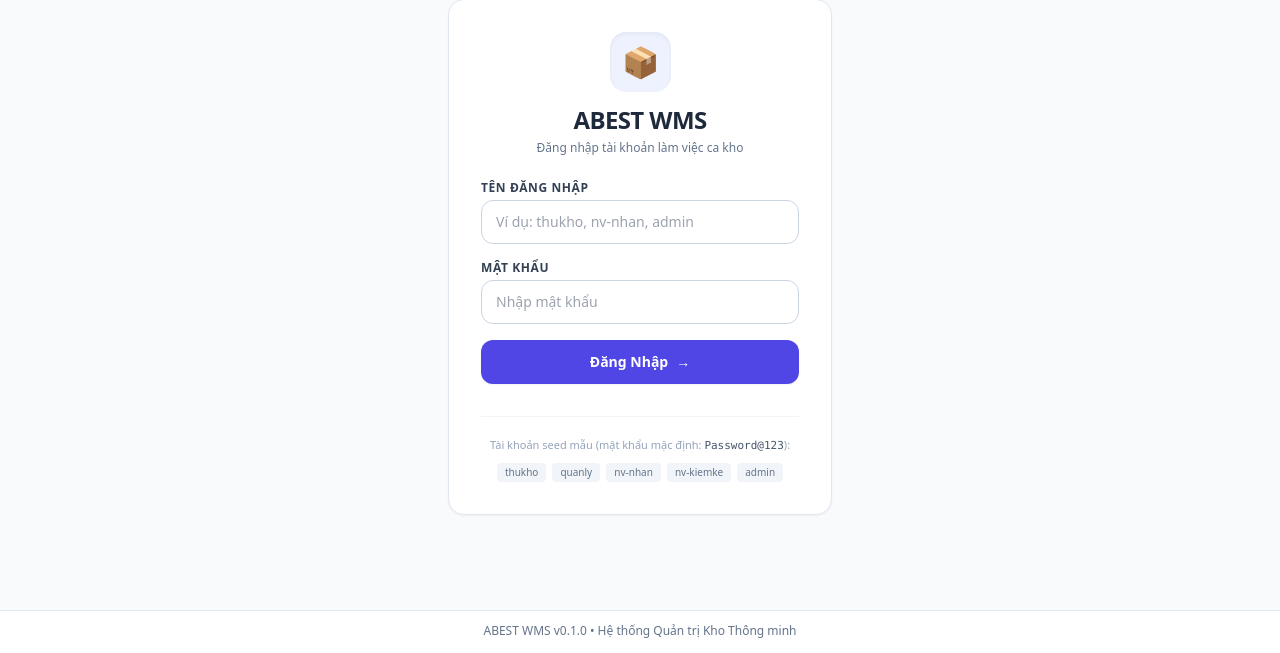
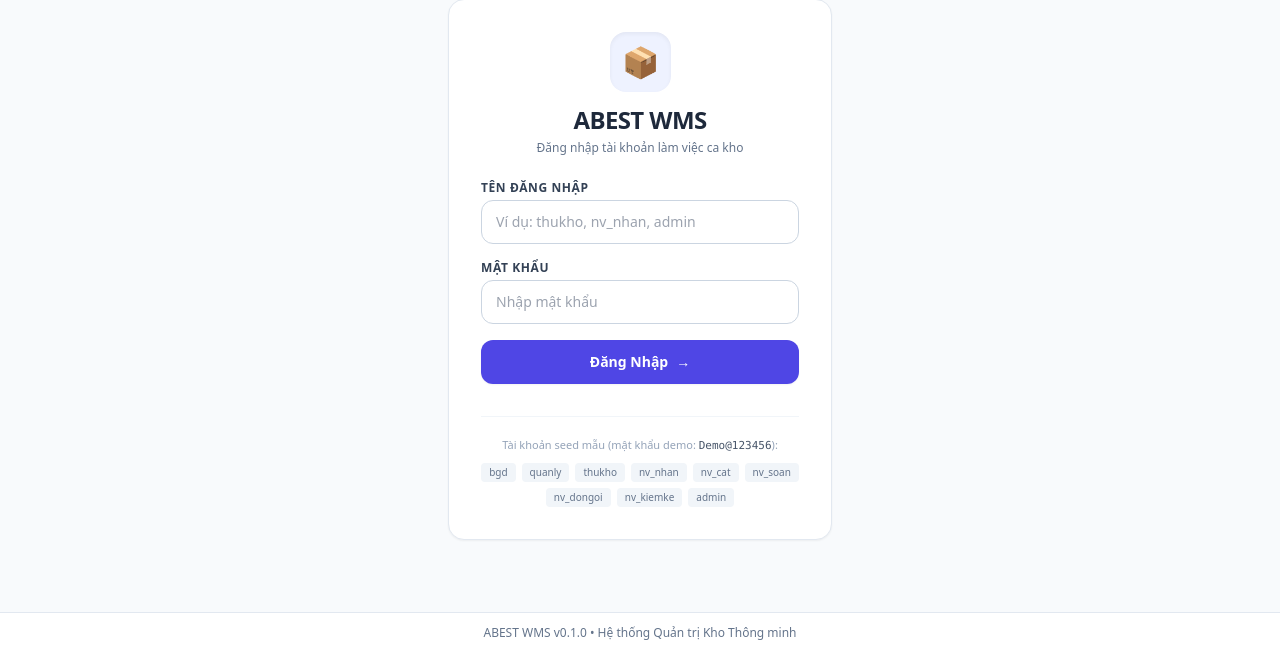
Before and after one commit to binhdoan0201/abest-wms, a FastAPI app: page /login in a window 1280 px wide. Shown: the part 149-802 px from the top of the page. Run offline with FastAPI, Linux system fonts and the light colour scheme; some libraries are stand-ins or nearby versions.

Commit message:
fix(client): gọi backend qua 127.0.0.1, sửa gợi ý tài khoản ở trang đăng nhập
- SERVER_API_URL mặc định đổi từ localhost sang 127.0.0.1: trên Windows localhost thử IPv6
  trước, mỗi lệnh gọi API chậm thêm ~2 giây, mỗi trang 4–11 giây; nay còn 0,4–0,9 giây.
- Trang đăng nhập: mật khẩu demo đúng (Demo@123456), tên tài khoản đúng (nv_nhan...),
  liệt kê đủ 9 tài khoản demo.

```diff
--- a/client/app/core/config.py
+++ b/client/app/core/config.py
@@ -14,8 +14,9 @@ class ClientSettings(BaseSettings):
     ENV: str = "development"
     DEBUG: bool = True
 
-    # Backend API Server
-    SERVER_API_URL: str = "http://localhost:8000/api/v1"
+    # Backend API Server. Dùng 127.0.0.1 thay cho localhost: trên Windows, localhost thử IPv6 (::1)
+    # trước trong khi uvicorn chỉ nghe IPv4, mỗi lệnh gọi API chậm thêm khoảng 2 giây.
+    SERVER_API_URL: str = "http://127.0.0.1:8000/api/v1"
 
     # Client Web Server
     CLIENT_HOST: str = "0.0.0.0"
--- a/client/app/templates/auth/login.html
+++ b/client/app/templates/auth/login.html
@@ -37,7 +37,7 @@
                        value="{{ username or '' }}"
                        required
                        autocomplete="username"
-                       placeholder="Ví dụ: thukho, nv-nhan, admin"
+                       placeholder="Ví dụ: thukho, nv_nhan, admin"
                        class="w-full px-3.5 py-2.5 text-sm rounded-xl border border-slate-300 focus:outline-none focus:ring-2 focus:ring-indigo-500 focus:border-indigo-500 transition duration-150">
             </div>
 
@@ -63,12 +63,16 @@
 
         <!-- Demo Accounts Hint -->
         <div class="mt-8 pt-5 border-t border-slate-100 text-center">
-            <p class="text-[11px] text-slate-400 font-medium">Tài khoản seed mẫu (mật khẩu mặc định: <code class="text-slate-600 font-mono">Password@123</code>):</p>
+            <p class="text-[11px] text-slate-400 font-medium">Tài khoản seed mẫu (mật khẩu demo: <code class="text-slate-600 font-mono">Demo@123456</code>):</p>
             <div class="mt-2 flex flex-wrap justify-center gap-1.5 text-[10px] text-slate-500">
+                <span class="bg-slate-100 px-2 py-0.5 rounded">bgd</span>
+                <span class="bg-slate-100 px-2 py-0.5 rounded">quanly</span>
                 <span class="bg-slate-100 px-2 py-0.5 rounded">thukho</span>
-                <span class="bg-slate-100 px-2 py-0.5 rounded">quanly</span>
-                <span class="bg-slate-100 px-2 py-0.5 rounded">nv-nhan</span>
-                <span class="bg-slate-100 px-2 py-0.5 rounded">nv-kiemke</span>
+                <span class="bg-slate-100 px-2 py-0.5 rounded">nv_nhan</span>
+                <span class="bg-slate-100 px-2 py-0.5 rounded">nv_cat</span>
+                <span class="bg-slate-100 px-2 py-0.5 rounded">nv_soan</span>
+                <span class="bg-slate-100 px-2 py-0.5 rounded">nv_dongoi</span>
+                <span class="bg-slate-100 px-2 py-0.5 rounded">nv_kiemke</span>
                 <span class="bg-slate-100 px-2 py-0.5 rounded">admin</span>
             </div>
         </div>
```
Also changed, not shown: 1 other file.
